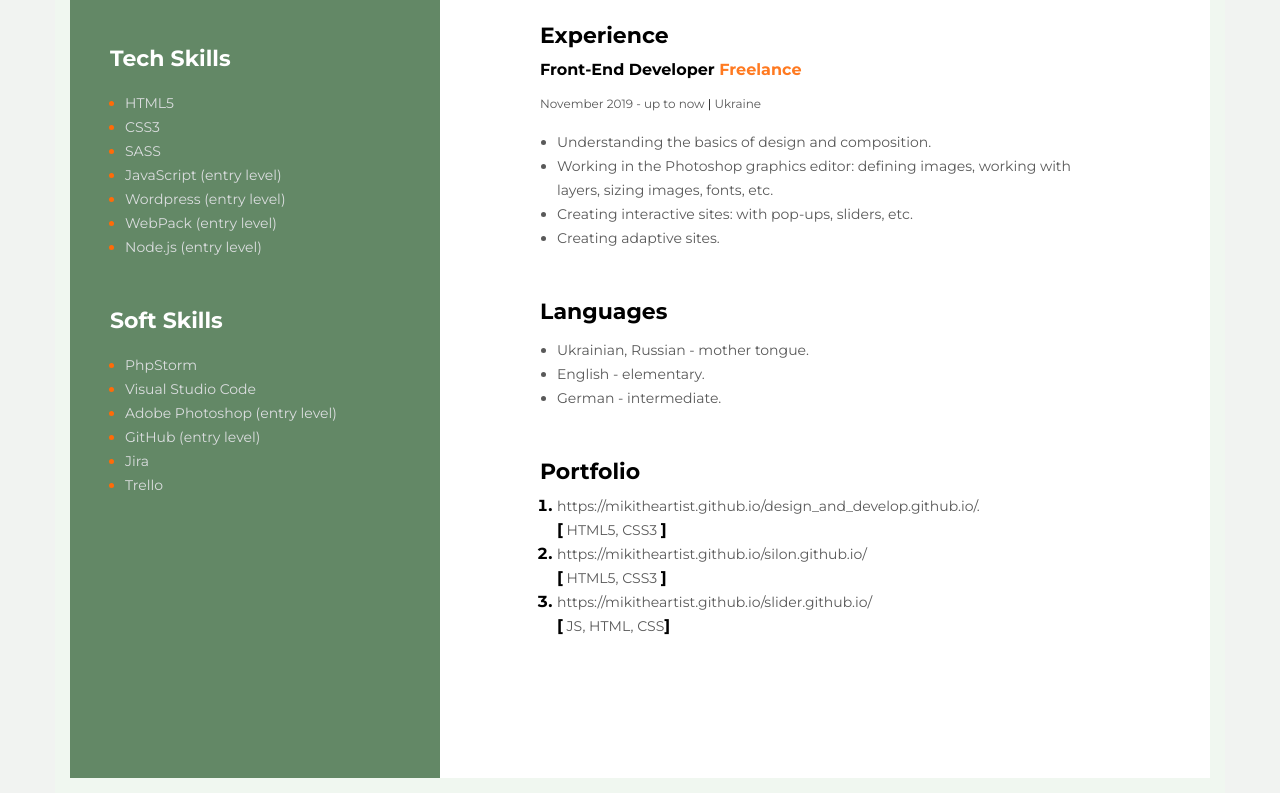
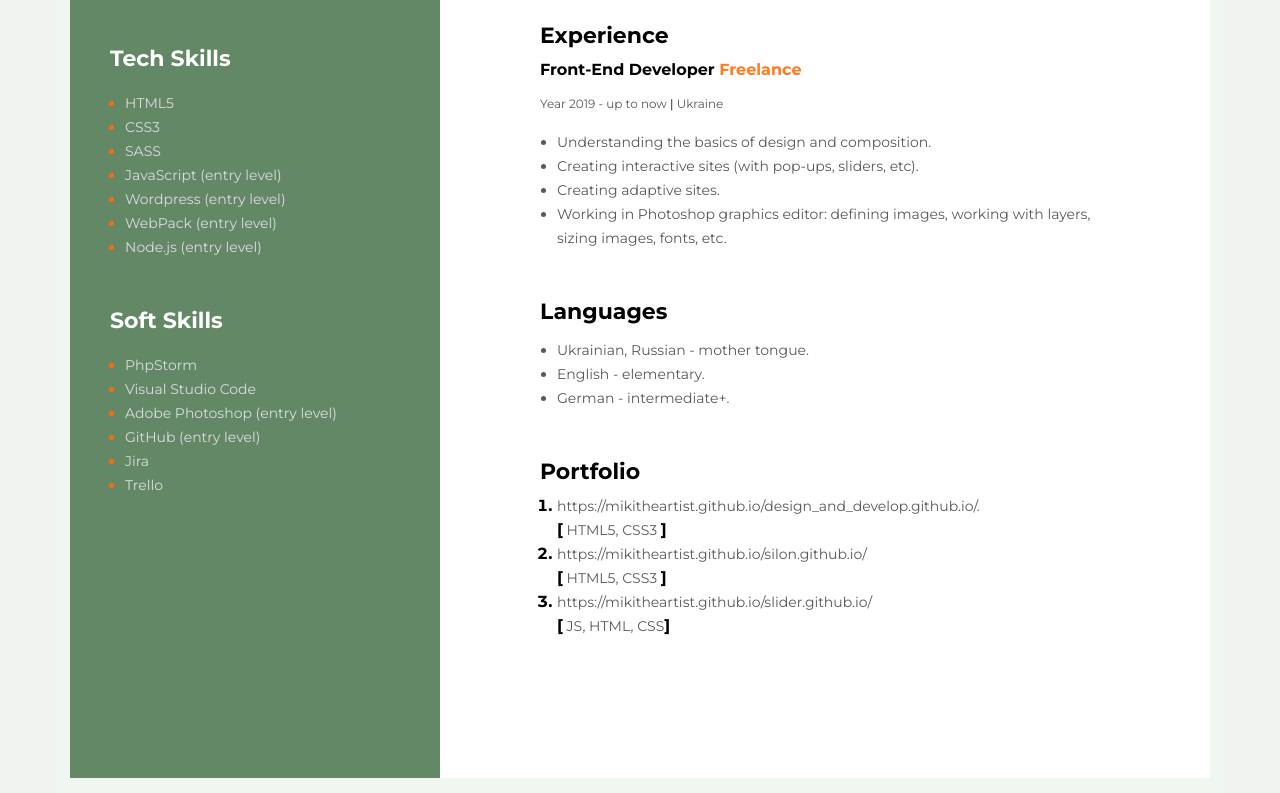
Before and after one commit to MikitheArtist/cv.github.io, a plain HTML site: page index.html in a window 1280 px wide. Shown: the part 805-1598 px from the top of the page. Drawn offline with Linux system fonts and the light colour scheme.

Commit message:
2_commit

```diff
--- a/index.html
+++ b/index.html
@@ -168,19 +168,19 @@
           <div>
             <h4 class="profession-title">Front-End Developer <span class="profession-company"> Freelance </span> </h4>
             <span class="profession-time">
-              November 2019 - up to now <span class="profession-divider"> | </span> Ukraine
+              Year 2019 - up to now <span class="profession-divider"> | </span> Ukraine
             </span>
 
             <ul class="profession-duties">
               <li class="profession-duties-item">
                 Understanding the basics of design and composition.
               </li>
-              <li class="profession-duties-item">Working in the Photoshop graphics editor: defining images, working with
-                layers, sizing images, fonts, etc.</li>
-              <li class="profession-duties-item">Сreating interactive sites: with pop-ups, sliders, etc.</li>
+              <li class="profession-duties-item">Сreating interactive sites (with pop-ups, sliders, etc).</li>
               <li class="profession-duties-item">
                 Сreating adaptive sites.
               </li>
+              <li class="profession-duties-item">Working in Photoshop graphics editor: defining images, working with
+                layers, sizing images, fonts, etc.</li>
             </ul>
           </div>
         </div>
@@ -194,7 +194,7 @@
               Ukrainian, Russian - mother tongue.
             </li>
             <li class="profession-duties-item">English - elementary.</li>
-            <li class="profession-duties-item"> German - intermediate.</li>
+            <li class="profession-duties-item"> German - intermediate+.</li>
           </ul>
         </div>
 
```
